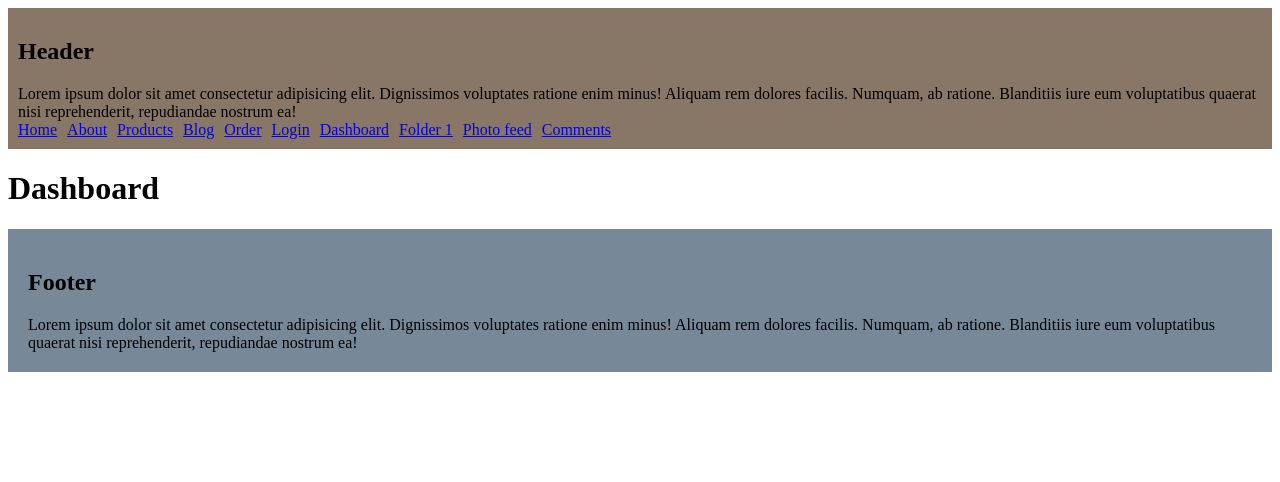
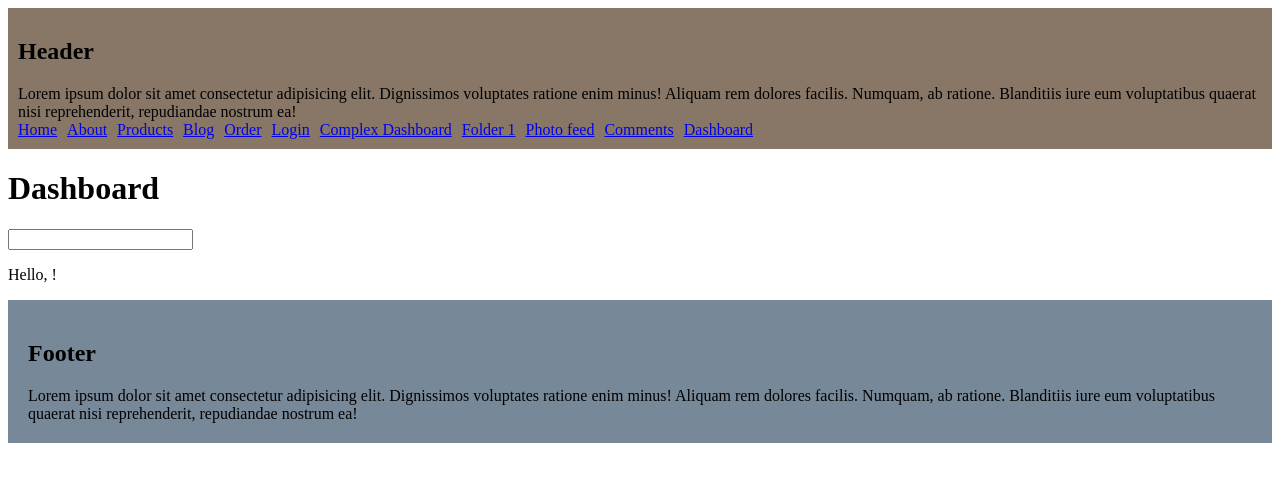
Before and after one commit to Nicolai800/NextLessons, a Next.js app: page /dashboard in a window 1280 px wide. Shown: the top 482 px of the page. Built offline with nearby package versions, Linux system fonts and the light colour scheme.

Commit message:
53 - Dynamic Rendering

```diff
--- a/src/app/dashboard/page.tsx
+++ b/src/app/dashboard/page.tsx
@@ -1,3 +1,16 @@
+"use client";
+import { useState } from "react";
+
 export default function Dashboard() {
-    return <h1>Dashboard</h1>
+  const [name, setName] = useState("");
+  return (
+    <div>
+      <h1>Dashboard</h1>
+      <input
+        value={name}
+        onChange={(element) => setName(element.target.value)}
+      />
+      <p>Hello, {name}!</p>
+    </div>
+  );
 }
--- a/src/components/header/page.jsx
+++ b/src/components/header/page.jsx
@@ -18,10 +18,11 @@ export default function HeaderComponent() {
         <Link href="/blog">Blog</Link>
         <Link href="/order-product">Order</Link>
         <Link href="/login">Login</Link>
-        <Link href="/complex-dashboard">Dashboard</Link>
+        <Link href="/complex-dashboard">Complex Dashboard</Link>
         <Link href="/f1">Folder 1</Link>
         <Link href="/photo-feed">Photo feed</Link>
         <Link href="/comments">Comments</Link>
+        <Link href="/dashboard">Dashboard</Link>
       </div>
     </div>
   );
```
Also changed, not shown: src/app/about/page.tsx (+7 -1 lines).
